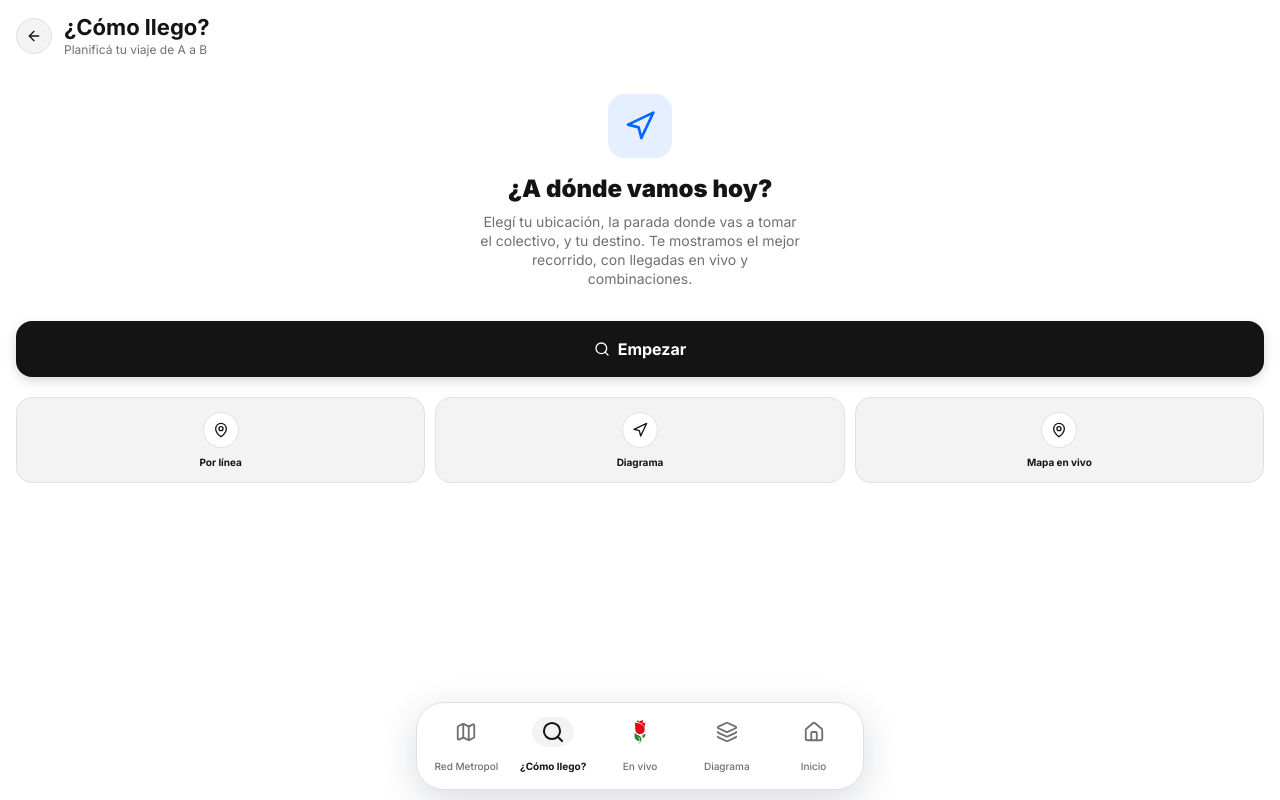
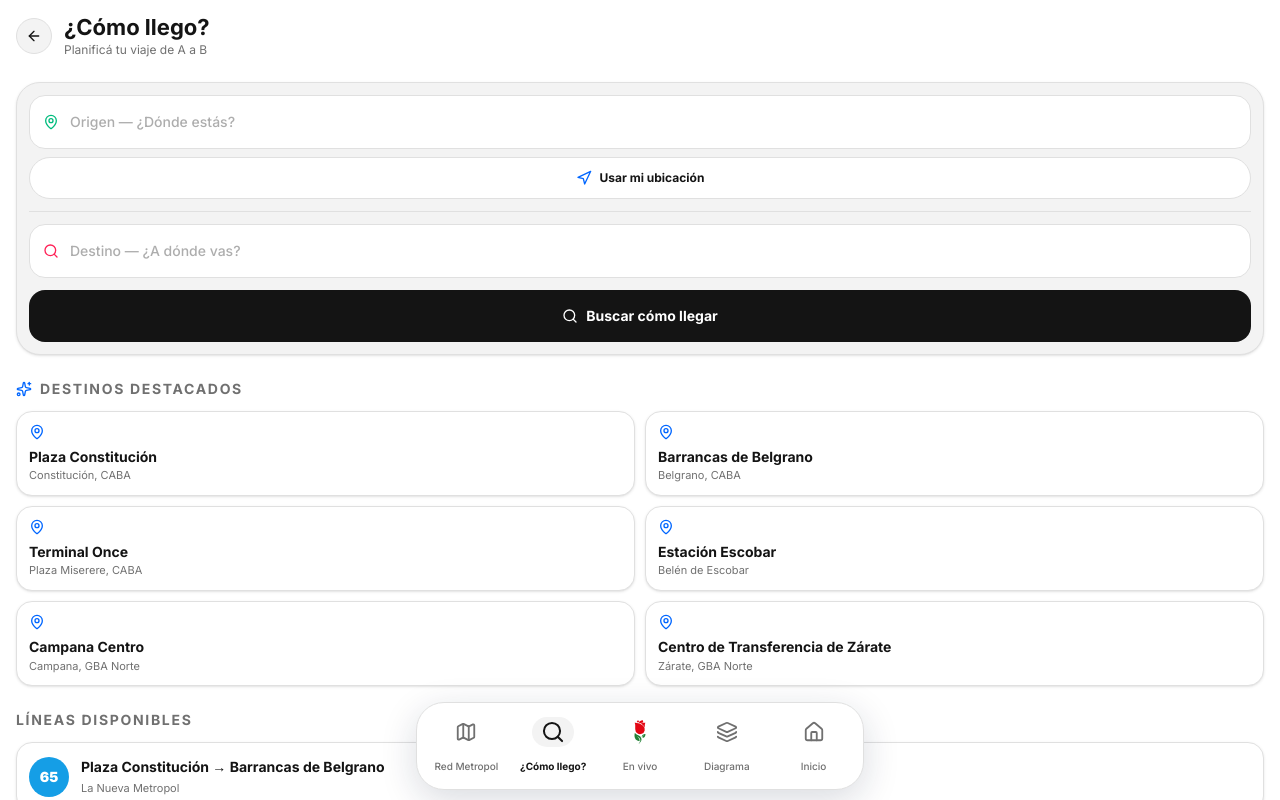
Before and after one commit to adriangmrraa/demobondisok, a Next.js app: page /como-llego in a window 1280 px wide. Built offline with nearby package versions, Linux system fonts and the light colour scheme.

Commit message:
feat: redesign cómo llego planner

```diff
--- a/src/app/como-llego/page.tsx
+++ b/src/app/como-llego/page.tsx
@@ -1,48 +1,113 @@
 'use client';
 
 import Link from 'next/link';
-import { ArrowLeft, Navigation, MapPin, Search } from 'lucide-react';
+import { useCallback, useMemo, useRef, useState } from 'react';
+import { useRouter } from 'next/navigation';
+import { ArrowLeft, MapPin, Navigation, Search, Sparkles } from 'lucide-react';
 import { BottomNav } from '@/components/ui/bottom-nav';
-import { ComoLlegoFlow } from '@/components/viaje/ComoLlegoFlow';
+import { LocationConsentModal } from '@/components/home/LocationConsentModal';
+import { requestDeviceLocation, SIMULATED_USER_LOCATION } from '@/lib/config/user-location';
+import { TripPlannerService } from '@/lib/services/trip-planner-service';
+import { buildTripJourneyUrl } from '@/lib/trip-map-navigation';
 import { useAssistantSession } from '@/hooks/use-assistant-session';
-import { useEffect, useState } from 'react';
+import type { LocationPoint } from '@/types/trip-planner';
 
-/**
- * Página dedicada del wizard "¿Cómo llego?".
- * Muestra un hero con CTA para iniciar el flujo. Al tocar "Empezar",
- * `startNonce` le avisa a ComoLlegoFlow que abra la fase inicial
- * (consent → selector → wizard según la sesión). Al confirmar el viaje,
- * navega a /viaje con las alternativas.
- */
+const FEATURED_DESTINATIONS = [
+  { name: 'Plaza Constitución', description: 'Constitución, CABA' },
+  { name: 'Barrancas de Belgrano', description: 'Belgrano, CABA' },
+  { name: 'Terminal Once', description: 'Plaza Miserere, CABA' },
+  { name: 'Estación Escobar', description: 'Belén de Escobar' },
+  { name: 'Campana Centro', description: 'Campana, GBA Norte' },
+  { name: 'Centro de Transferencia de Zárate', description: 'Zárate, GBA Norte' },
+] as const;
+
+const ACTIVE_LINES = [
+  { id: 'line-65', number: '65', color: '#159EE6', route: 'Plaza Constitución → Barrancas de Belgrano', operator: 'La Nueva Metropol' },
+  { id: 'line-194', number: '194', color: '#E11D48', route: 'Plaza Miserere → Zárate', operator: 'La Nueva Metropol' },
+] as const;
+
+function locationLabel(place: LocationPoint | null, fallback: string) {
+  return place?.name ?? fallback;
+}
+
+/** The location choice is explicit: entering this screen never opens its modal. */
 export default function ComoLlegoPage() {
-  const { session } = useAssistantSession();
-  const [startNonce, setStartNonce] = useState(0);
+  const router = useRouter();
+  const { setConsentido, setLugar, setParadaSelId } = useAssistantSession();
+  const originInputRef = useRef<HTMLInputElement>(null);
+  const [origin, setOrigin] = useState<LocationPoint | null>(null);
+  const [destination, setDestination] = useState<LocationPoint | null>(null);
+  const [originQuery, setOriginQuery] = useState('');
+  const [destinationQuery, setDestinationQuery] = useState('');
+  const [locationModalOpen, setLocationModalOpen] = useState(false);
+  const [planningError, setPlanningError] = useState<string | null>(null);
 
-  const handleStart = () => {
-    setStartNonce((n) => n + 1);
-  };
+  const originResults = useMemo(
+    () => (originQuery.trim() && !origin ? TripPlannerService.searchLocations(originQuery).slice(0, 5) : []),
+    [origin, originQuery],
+  );
+  const destinationResults = useMemo(
+    () => (destinationQuery.trim() && !destination ? TripPlannerService.searchLocations(destinationQuery).slice(0, 5) : []),
+    [destination, destinationQuery],
+  );
 
-  // Entrada directa desde Home ("Paradas cerca" / "¿A dónde vas?"): auto-arranca
-  // el mismo flujo que "Empezar" y consume el parámetro para no re-dispararlo
-  // en un refresh. rAF-deferred igual que los handoffs de /mapas.
-  useEffect(() => {
-    const params = new URLSearchParams(window.location.search);
-    if (params.get('auto') !== '1') return;
-    const url = new URL(window.location.href);
-    url.searchParams.delete('auto');
-    window.history.replaceState(null, '', url.pathname + url.search + url.hash);
-    const frame = window.requestAnimationFrame(() => setStartNonce((n) => n + 1));
-    return () => window.cancelAnimationFrame(frame);
+  const selectOrigin = useCallback((place: LocationPoint) => {
+    setOrigin(place);
+    setOriginQuery(place.name);
+    setConsentido(true);
+    setLugar({ name: place.name, address: place.address, lat: place.lat, lng: place.lng, stopId: place.stopId });
+    setParadaSelId(null);
+    setPlanningError(null);
+  }, [setConsentido, setLugar, setParadaSelId]);
+
+  const selectDestination = useCallback((place: LocationPoint) => {
+    setDestination(place);
+    setDestinationQuery(place.name);
+    setPlanningError(null);
   }, []);
+
+  const handleUseRealLocation = useCallback(async () => {
+    selectOrigin(await requestDeviceLocation());
+    setLocationModalOpen(false);
+  }, [selectOrigin]);
+
+  const handleUseDemoLocation = useCallback(() => {
+    selectOrigin(SIMULATED_USER_LOCATION);
+    setLocationModalOpen(false);
+  }, [selectOrigin]);
+
+  const handleUseManualLocation = useCallback(() => {
+    setLocationModalOpen(false);
+    window.requestAnimationFrame(() => originInputRef.current?.focus());
+  }, []);
+
+  const planTrip = useCallback(() => {
+    if (!origin) {
+      setPlanningError('Elegí desde dónde salís: podés buscar un lugar o usar tu ubicación.');
+      originInputRef.current?.focus();
+      return;
+    }
+    if (!destination) {
+      setPlanningError('Elegí un destino de los resultados de búsqueda o de los lugares destacados.');
+      return;
+    }
+    const trip = TripPlannerService.planTrip(origin, destination)[0];
+    if (!trip) {
+      setPlanningError('No encontramos una combinación para ese recorrido. Probá con otro origen o destino.');
+      return;
+    }
+    router.push(buildTripJourneyUrl(trip, origin, { boardingStopId: trip.originStopId }));
+  }, [destination, origin, router]);
+
+  const pickFeaturedDestination = useCallback((name: string) => {
+    const place = TripPlannerService.searchLocations(name)[0];
+    if (place) selectDestination(place);
+  }, [selectDestination]);
 
   return (
     <div className="h-dvh bg-canvas flex flex-col overflow-hidden">
       <header className="px-4 pt-[calc(14px+env(safe-area-inset-top))] pb-3 bg-canvas flex items-center gap-3 shrink-0">
-        <Link
-          href="/inicio"
-          className="w-9 h-9 rounded-full bg-canvas-soft border border-hairline flex items-center justify-center text-ink hover:bg-field transition-colors active:scale-95"
-          aria-label="Volver al inicio"
-        >
+        <Link href="/inicio" className="w-9 h-9 rounded-full bg-canvas-soft border border-hairline flex items-center justify-center text-ink hover:bg-field transition-colors active:scale-95" aria-label="Volver al inicio">
           <ArrowLeft className="w-4 h-4" aria-hidden="true" />
         </Link>
         <div className="flex-1 min-w-0">
@@ -52,83 +117,67 @@ export default function ComoLlegoPage() {
       </header>
 
       <main className="px-4 flex-1 min-h-0 overflow-y-auto overscroll-contain pb-[120px]">
-        <section className="mt-6">
-          <div className="flex flex-col items-center text-center">
-            <div className="w-16 h-16 rounded-2xl bg-electric-blue/10 flex items-center justify-center">
-              <Navigation className="w-8 h-8 text-electric-blue" aria-hidden="true" />
-            </div>
-            <h2 className="mt-4 text-2xl font-black text-ink leading-tight">
-              ¿A dónde vamos hoy?
-            </h2>
-            <p className="mt-2 text-sm text-text-muted leading-snug max-w-xs">
-              Elegí tu ubicación, la parada donde vas a tomar el colectivo, y tu destino.
-              Te mostramos el mejor recorrido, con llegadas en vivo y combinaciones.
-            </p>
+        <section aria-label="Planificar viaje" className="mt-3 rounded-3xl border border-hairline bg-canvas-soft p-3 shadow-sm">
+          <div className="relative">
+            <MapPin className="pointer-events-none absolute left-3.5 top-1/2 h-4 w-4 -translate-y-1/2 text-emerald-500" aria-hidden="true" />
+            <input ref={originInputRef} type="text" value={locationLabel(origin, originQuery)} onChange={(event) => { setOrigin(null); setOriginQuery(event.target.value); setPlanningError(null); }} placeholder="Origen — ¿Dónde estás?" autoComplete="off" aria-label="Origen del viaje" className="w-full min-h-[54px] rounded-2xl border border-hairline bg-canvas pl-10 pr-4 text-sm font-medium text-ink placeholder:text-text-faint focus:outline-none focus:ring-2 focus:ring-ink/20" />
+          </div>
+          {originResults.length > 0 ? <LocationResults results={originResults} onSelect={selectOrigin} /> : null}
+          <button type="button" onClick={() => setLocationModalOpen(true)} className="mt-2 flex min-h-[42px] w-full items-center justify-center gap-2 rounded-xl border border-hairline bg-canvas px-3 text-xs font-bold text-ink transition-colors hover:bg-field active:scale-[0.98]">
+            <Navigation className="h-4 w-4 text-electric-blue" aria-hidden="true" /> Usar mi ubicación
+          </button>
+
+          <div className="my-3 h-px bg-hairline" />
+
+          <div className="relative">
+            <Search className="pointer-events-none absolute left-3.5 top-1/2 h-4 w-4 -translate-y-1/2 text-rose-500" aria-hidden="true" />
+            <input type="text" value={locationLabel(destination, destinationQuery)} onChange={(event) => { setDestination(null); setDestinationQuery(event.target.value); setPlanningError(null); }} placeholder="Destino — ¿A dónde vas?" autoComplete="off" aria-label="Destino del viaje" className="w-full min-h-[54px] rounded-2xl border border-hairline bg-canvas pl-10 pr-4 text-sm font-medium text-ink placeholder:text-text-faint focus:outline-none focus:ring-2 focus:ring-ink/20" />
+          </div>
+          {destinationResults.length > 0 ? <LocationResults results={destinationResults} onSelect={selectDestination} /> : null}
+          {planningError ? <p role="alert" className="mt-3 rounded-xl bg-amber-500/10 px-3 py-2 text-xs font-medium text-amber-800 dark:text-amber-200">{planningError}</p> : null}
+          <button type="button" onClick={planTrip} className="mt-3 flex min-h-[52px] w-full items-center justify-center gap-2 rounded-2xl bg-ink px-4 text-sm font-bold text-canvas transition-transform active:scale-[0.98]">
+            <Search className="h-4 w-4" aria-hidden="true" /> Buscar cómo llegar
+          </button>
+        </section>
+
+        <section aria-labelledby="featured-destinations-title" className="mt-6">
+          <div className="flex items-center gap-2"><Sparkles className="h-4 w-4 text-electric-blue" aria-hidden="true" /><h2 id="featured-destinations-title" className="text-sm font-bold uppercase tracking-[0.12em] text-text-muted">Destinos destacados</h2></div>
+          <div className="mt-3 grid grid-cols-2 gap-2.5">
+            {FEATURED_DESTINATIONS.map((place) => (
+              <button key={place.name} type="button" onClick={() => pickFeaturedDestination(place.name)} className="min-h-[84px] rounded-2xl border border-hairline bg-canvas p-3 text-left shadow-sm transition-colors hover:bg-canvas-soft active:scale-[0.98]">
+                <MapPin className="h-4 w-4 text-electric-blue" aria-hidden="true" /><span className="mt-2 block text-sm font-bold leading-tight text-ink">{place.name}</span><span className="mt-1 block text-[11px] leading-tight text-text-muted">{place.description}</span>
+              </button>
+            ))}
           </div>
         </section>
 
-        <section className="mt-8 flex flex-col gap-3">
-          <button
-            type="button"
-            onClick={handleStart}
-            className="w-full min-h-[56px] rounded-2xl bg-ink text-canvas text-base font-bold flex items-center justify-center gap-2 active:scale-[0.98] transition-transform shadow-[0_4px_12px_rgba(0,0,0,0.15)]"
-          >
-            <Search className="w-4 h-4" />
-            Empezar
-          </button>
-
-          <div className="grid grid-cols-3 gap-2.5 mt-2">
-            <Link
-              href="/red-metro"
-              className="flex flex-col items-center gap-2 bg-canvas-soft border border-hairline rounded-2xl py-3.5 px-2 hover:bg-field transition-colors active:scale-[0.98]"
-            >
-              <span className="w-9 h-9 rounded-full bg-canvas border border-hairline flex items-center justify-center">
-                <MapPin className="w-4 h-4 text-ink" />
-              </span>
-              <span className="text-[10px] font-bold text-ink text-center leading-tight">Por línea</span>
-            </Link>
-            <Link
-              href="/diagrama"
-              className="flex flex-col items-center gap-2 bg-canvas-soft border border-hairline rounded-2xl py-3.5 px-2 hover:bg-field transition-colors active:scale-[0.98]"
-            >
-              <span className="w-9 h-9 rounded-full bg-canvas border border-hairline flex items-center justify-center">
-                <Navigation className="w-4 h-4 text-ink" />
-              </span>
-              <span className="text-[10px] font-bold text-ink text-center leading-tight">Diagrama</span>
-            </Link>
-            <Link
-              href="/mapas"
-              className="flex flex-col items-center gap-2 bg-canvas-soft border border-hairline rounded-2xl py-3.5 px-2 hover:bg-field transition-colors active:scale-[0.98]"
-            >
-              <span className="w-9 h-9 rounded-full bg-canvas border border-hairline flex items-center justify-center">
-                <MapPin className="w-4 h-4 text-ink" />
-              </span>
-              <span className="text-[10px] font-bold text-ink text-center leading-tight">Mapa en vivo</span>
-            </Link>
+        <section aria-labelledby="active-lines-title" className="mt-6">
+          <h2 id="active-lines-title" className="text-sm font-bold uppercase tracking-[0.12em] text-text-muted">Líneas disponibles</h2>
+          <div className="mt-3 flex flex-col gap-2">
+            {ACTIVE_LINES.map((line) => (
+              <button key={line.id} type="button" onClick={() => router.push(`/diagrama/${line.id}`)} aria-label={`Ver diagrama de la línea ${line.number}`} className="flex min-h-[70px] w-full items-center gap-3 rounded-2xl border border-hairline bg-canvas px-3 text-left shadow-sm transition-colors hover:bg-canvas-soft active:scale-[0.98]">
+                <span className="flex h-10 min-w-10 items-center justify-center rounded-xl px-2 text-sm font-black text-white" style={{ backgroundColor: line.color }}>{line.number}</span>
+                <span className="min-w-0 flex-1"><span className="block text-sm font-bold leading-tight text-ink">{line.route}</span><span className="mt-1 block text-[11px] text-text-muted">{line.operator}</span></span>
+              </button>
+            ))}
           </div>
         </section>
-
-        {session.consentido && session.lugar ? (
-          <section className="mt-6 p-4 rounded-2xl bg-canvas-soft border border-hairline">
-            <p className="text-[10px] font-bold uppercase tracking-[0.14em] text-text-muted">Última ubicación</p>
-            <p className="mt-1 text-sm font-bold text-ink leading-tight">
-              {session.lugar.name}
-            </p>
-            {session.lugar.address ? (
-              <p className="text-xs text-text-muted mt-0.5 break-words">
-                {session.lugar.address}
-              </p>
-            ) : null}
-          </section>
-        ) : null}
       </main>
 
-      {/* Flujo de wizard embebido: consent + selector + assistant */}
-      <ComoLlegoFlow startNonce={startNonce} />
-
-      <div className="shrink-0 fixed bottom-0 left-0 right-0 z-40">
-        <BottomNav />
-      </div>
+      {locationModalOpen ? <LocationConsentModal onUseReal={handleUseRealLocation} onUseDemo={handleUseDemoLocation} onUseManual={handleUseManualLocation} onClose={() => setLocationModalOpen(false)} /> : null}
+      <div className="fixed bottom-0 left-0 right-0 z-40 shrink-0"><BottomNav /></div>
     </div>
   );
 }
+
+function LocationResults({ results, onSelect }: { results: LocationPoint[]; onSelect: (place: LocationPoint) => void }) {
+  return (
+    <ul className="mt-2 flex max-h-44 flex-col gap-1 overflow-y-auto rounded-2xl border border-hairline bg-canvas p-1.5">
+      {results.map((place, index) => (
+        <li key={`${place.name}-${index}`}><button type="button" onClick={() => onSelect(place)} className="flex w-full items-center gap-2.5 rounded-xl px-2.5 py-2 text-left transition-colors hover:bg-canvas-soft">
+          <MapPin className="h-4 w-4 shrink-0 text-text-muted" aria-hidden="true" /><span className="min-w-0"><span className="block text-sm font-semibold text-ink">{place.name}</span>{place.address ? <span className="block truncate text-[11px] text-text-muted">{place.address}</span> : null}</span>
+        </button></li>
+      ))}
+    </ul>
+  );
+}
```
Also changed, not shown: src/app/inicio/page.tsx (+3 -4 lines), 1 other file (tests, documents, lock files or other folders).
